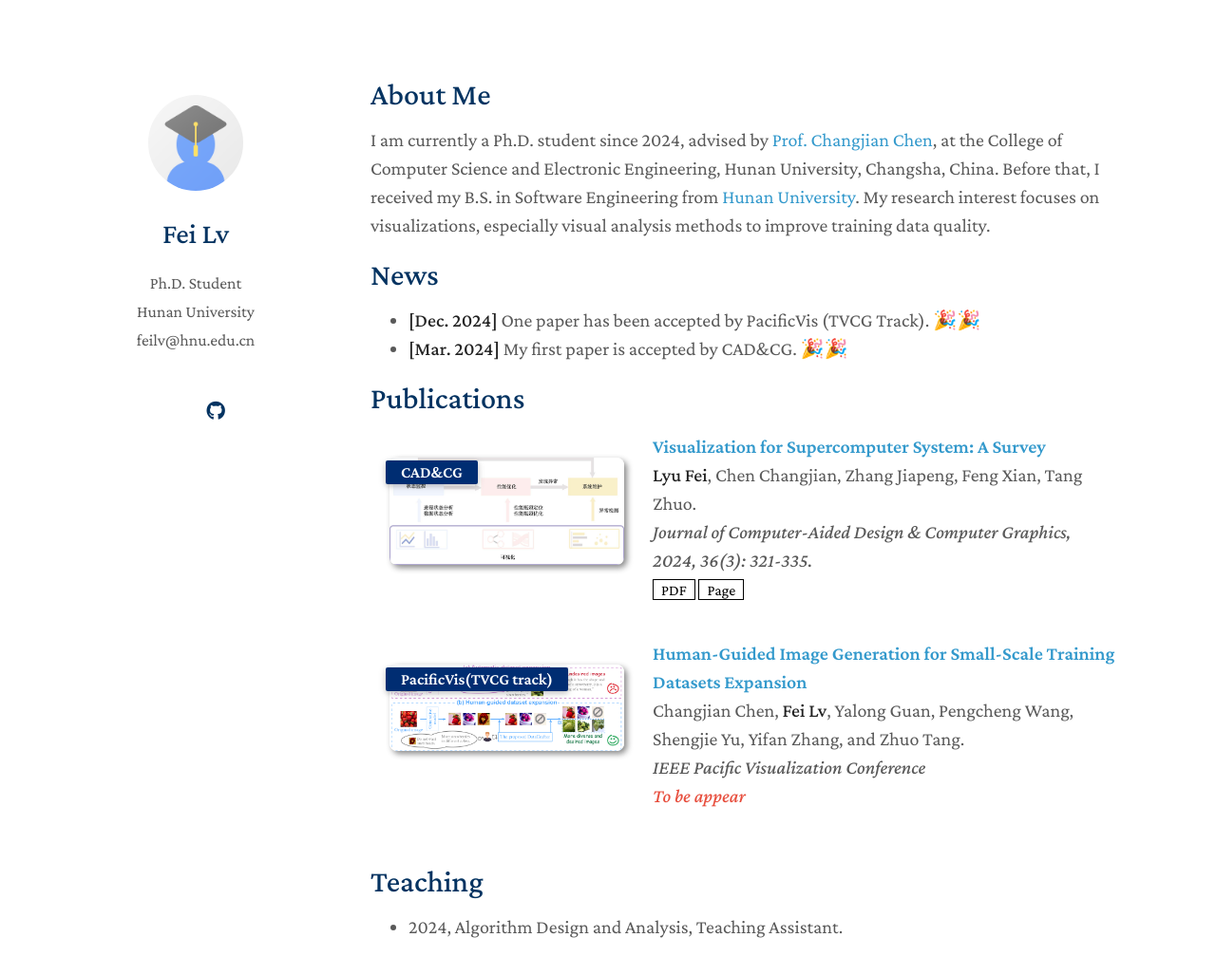
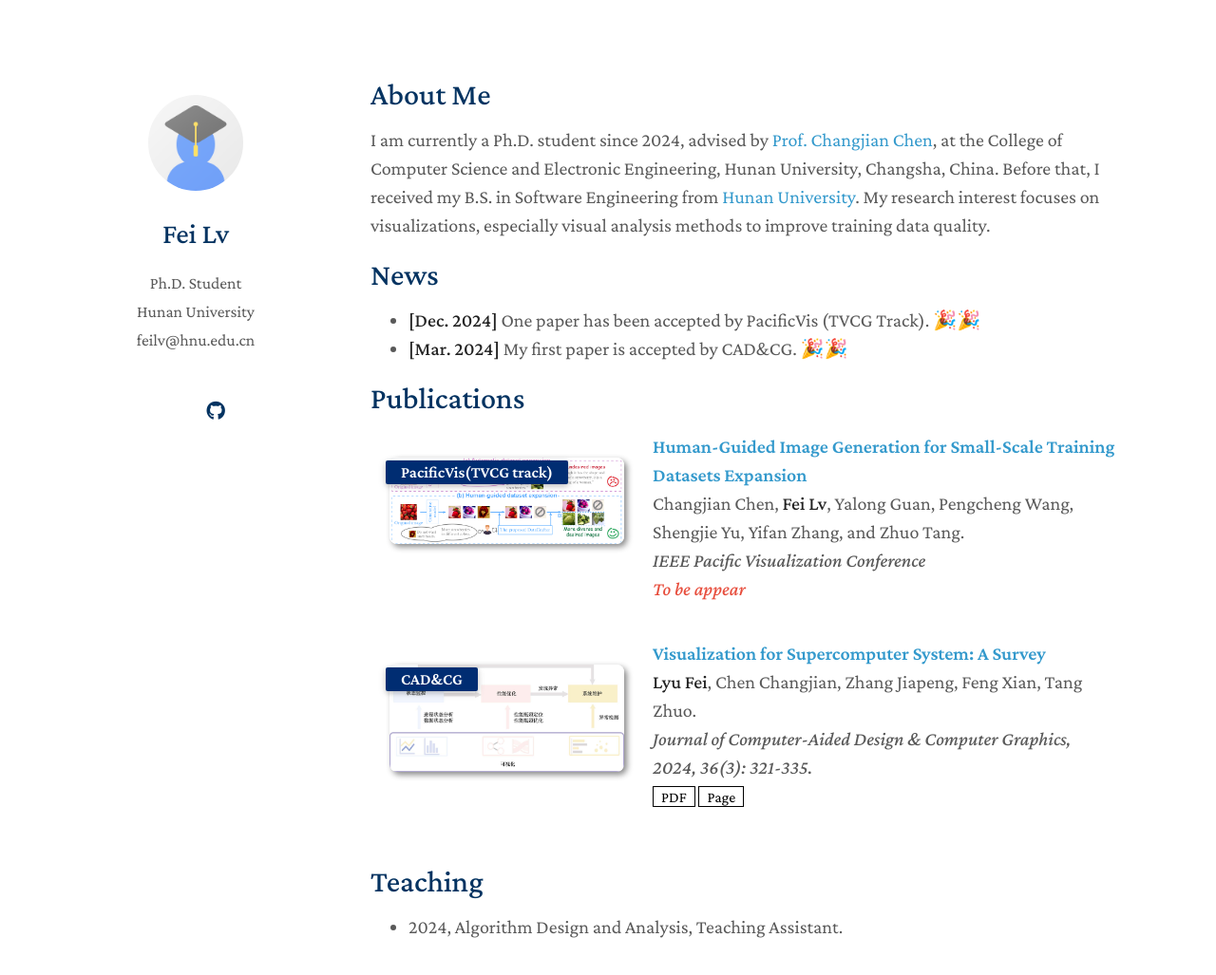
Before and after one commit to feilvvl/feilvvl.github.io, a Jekyll site: the page built from index.md, in a window 1280 px wide and 1076 px high. Shown: the top 1027 px of the window at 95% size. Built offline with Jekyll 4.4.1, drawn with Linux system fonts in a browser that asks for light colours; a style sheet for code colours, icons or effects is not loaded; our own code applies the rules of GitHub Pages for plain Markdown files; part of the change alters nothing that is shown.

Commit message:
Update publications.yml

```diff
--- a/_data/publications.yml
+++ b/_data/publications.yml
@@ -1,4 +1,14 @@
 main:
+  - title: "Human-Guided Image Generation for Small-Scale Training Datasets Expansion"
+    authors: Changjian Chen, <strong>Fei Lv</strong>, Yalong Guan, Pengcheng Wang, Shengjie Yu, Yifan Zhang, and Zhuo Tang.
+    conference_short: "PacificVis(TVCG track)"
+    conference: "IEEE Pacific Visualization Conference"
+  #   pdf: https://www.jcad.cn/cn/article/pdf/preview/10.3724/SP.J.1089.2024.2023-00791.pdf
+  #   # code: https://github.com/MrGiovanni/ContinualLearning
+  #   page: https://www.jcad.cn/cn/article/Y2024/I3/321
+    image: ./assets/img/datacrafter.png
+    notes: To be appear
+
 
   - title: "Visualization for Supercomputer System: A Survey"
     authors: <strong>Lyu Fei</strong>, Chen Changjian, Zhang Jiapeng, Feng Xian, Tang Zhuo.
@@ -9,13 +19,3 @@ main:
     page: https://www.jcad.cn/cn/article/Y2024/I3/321
     image: ./assets/img/cadcg.jpg
     # notes: Early Accept
-
-  - title: "Human-Guided Image Generation for Small-Scale Training Datasets Expansion"
-    authors: Changjian Chen, <strong>Fei Lv</strong>, Yalong Guan, Pengcheng Wang, Shengjie Yu, Yifan Zhang, and Zhuo Tang.
-    conference_short: "PacificVis(TVCG track)"
-    conference: "IEEE Pacific Visualization Conference"
-  #   pdf: https://www.jcad.cn/cn/article/pdf/preview/10.3724/SP.J.1089.2024.2023-00791.pdf
-  #   # code: https://github.com/MrGiovanni/ContinualLearning
-  #   page: https://www.jcad.cn/cn/article/Y2024/I3/321
-    image: ./assets/img/datacrafter.png
-    notes: To be appear
```
